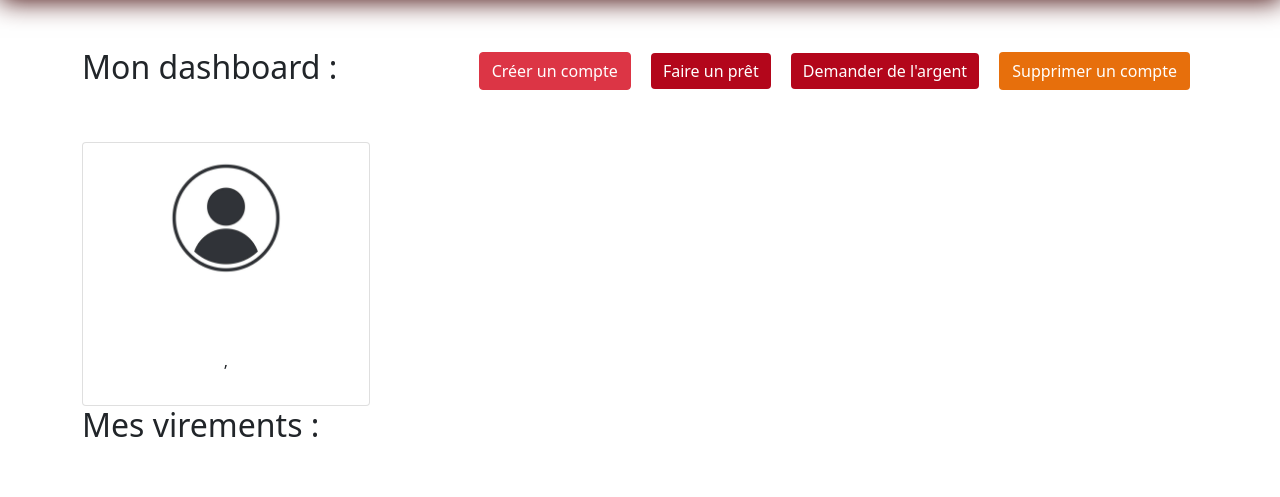
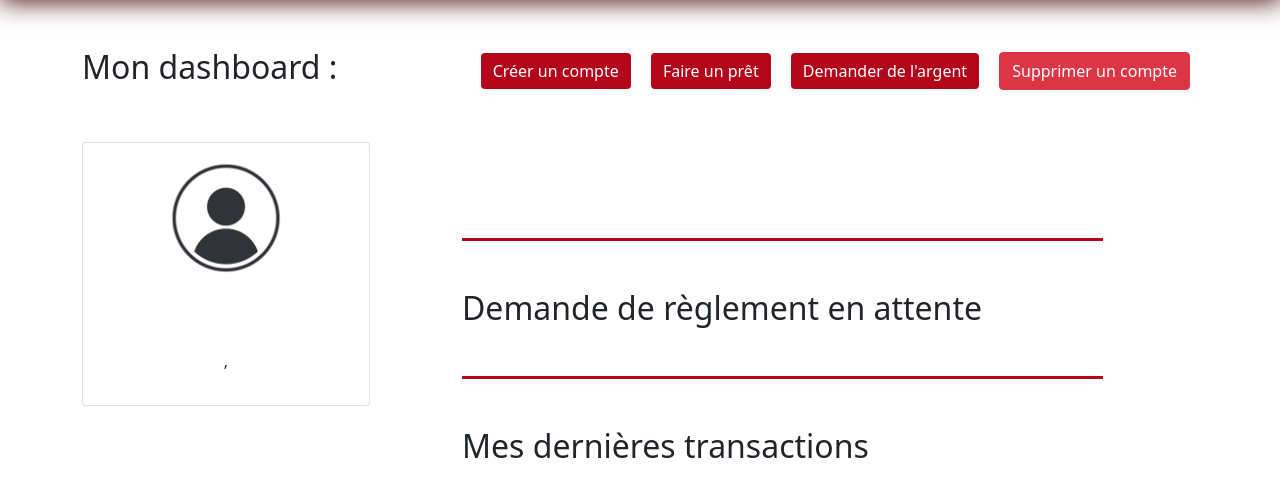
Before and after one commit to ValMgr/BNB-Baribas, a Symfony app: template templates/account/index.html.twig in a window 1280 px wide. Shown: the part 86-583 px from the top of the page. Run offline with Twig, Linux system fonts and the light colour scheme; the template is opened without the code that fills it, so the values that code supplies are empty; some libraries are stand-ins or nearby versions.

Commit message:
Add payment request to user profil

```diff
--- a/src/Controller/AccountController.php
+++ b/src/Controller/AccountController.php
@@ -13,6 +13,7 @@ use Symfony\Component\HttpFoundation\RequestStack;
 
 
 use App\Entity\Account;
+use App\Entity\Payment;
 use App\Form\AccountType;
 
 
@@ -31,9 +32,11 @@ class AccountController extends AbstractController
     {
 
         $accounts = $doctrine->getRepository(Account::class)->findByUserId($this->user->getId());
+        $payments = $doctrine->getRepository(Payment::class)->findByPayerUser($this->user->getId());
 
         return $this->render('account/index.html.twig', [
-            'accounts' => $accounts
+            'accounts' => $accounts,
+            'payments' => $payments
         ]);
     }
 
--- a/templates/account/index.html.twig
+++ b/templates/account/index.html.twig
@@ -15,14 +15,14 @@
         <div class="d-flex justify-content-between align-items-center">
             <h2>Mon dashboard :</h2>
             <div class="actions">
-                <a href="/account/create" class="btn btn-danger mx-2">Créer un compte</a>
+                <a href="/account/create" class="btn btn-primary mx-2">Créer un compte</a>
                 <a href="/account/loan" class="btn btn-primary mx-2">Faire un prêt</a>
                 <a href="/request" class="btn btn-primary mx-2">Demander de l'argent</a>
-                <a href="/account/delete" class="btn btn-delete mx-2">Supprimer un compte</a>
+                <a href="/account/delete" class="btn btn-danger mx-2">Supprimer un compte</a>
             </div>
         </div>
 
-        <div class="row mt-5">
+        <div class="row my-5">
             <div class="col-4">
                 <div class="card cardAvatar" style="width: 18rem;">
                 <img src="/img/avatar.jpg" class="card-img-top imgWidth" alt="Avatar">
@@ -48,13 +48,41 @@
                         </li>
                         <div class="card top-20 start-100" id="{{ account.id }}" style="width: 12rem; display: none;">
                             <ul class="list-group list-group-flush">
-                                <span onclick="closeModal({{ account.id }})" class="text-end fw-bold me-2">X</span>
+                                <span onclick="closeModal( {{ account.id }} )" class="text-end fw-bold me-2">X</span>
                                 <li class="list-group-item"><a href="/account/delete/{{ account.id }}">Supprimer le compte</a></li>
-                                <li class="list-group-item"><a href="/account/change/{{ account.id }}">Renommer le compte<a/></li>
+                                <li class="list-group-item"><a href="/account/change/{{ account.id }}">Renommer le compte</a></li>
                             </ul>
                         </div>
                     {% endfor %}
                 </ul>
+
+                <hr class="my-5" style="height: 3px;background-color: rgb(179 6 27);opacity: 1">
+
+                <div>
+                    <h2>Demande de règlement en attente</h2>
+                    <ul>
+                        {% for payment in payments %}
+                        <li class="account-item mt-4 d-flex align-items-center"> {{ payment.owner.firstname }} {{ payment.owner.name }}
+                            <span style="font-size:.8em">&nbsp;({{payment.owner.email}})&nbsp;</span>
+                            |<span style="font-size:.9em;flex-grow:1">&nbsp;Le: {{ payment.createdat|date('d/m/Y') }}&nbsp;</span>
+                            <span style="font-size:1.2em;color:#c01717">{{ payment.amount / 100 }}€</span>
+                            <div class="ms-4">
+                                <a href="" class="btn btn-success">V</a>
+                                <a href="" class="btn btn-danger">X</a>
+                            </div>
+                        </li>
+                        {% endfor %}
+                    </ul>
+
+                </div>
+
+                <hr class="my-5" style="height: 3px;background-color: rgb(179 6 27);opacity: 1">
+
+                <div>
+                    <h2>Mes dernières transactions</h2>
+
+                </div>
+
             </div>
             <script>
                 function openModal(rib) {
@@ -68,10 +96,7 @@
 
             </script>
         </div>
-        <div class="d-flex justify-content-between align-items-center">
-            <h2>Mes virements :</h2>
 
-        </div>
 
     </div>
 
```
Also changed, not shown: migrations/Version20220226143341.php (added, +36 -0 lines), src/Controller/PaymentController.php (+12 -0 lines), src/Entity/Payment.php (+16 -0 lines), src/Entity/User.php (+34 -0 lines).
